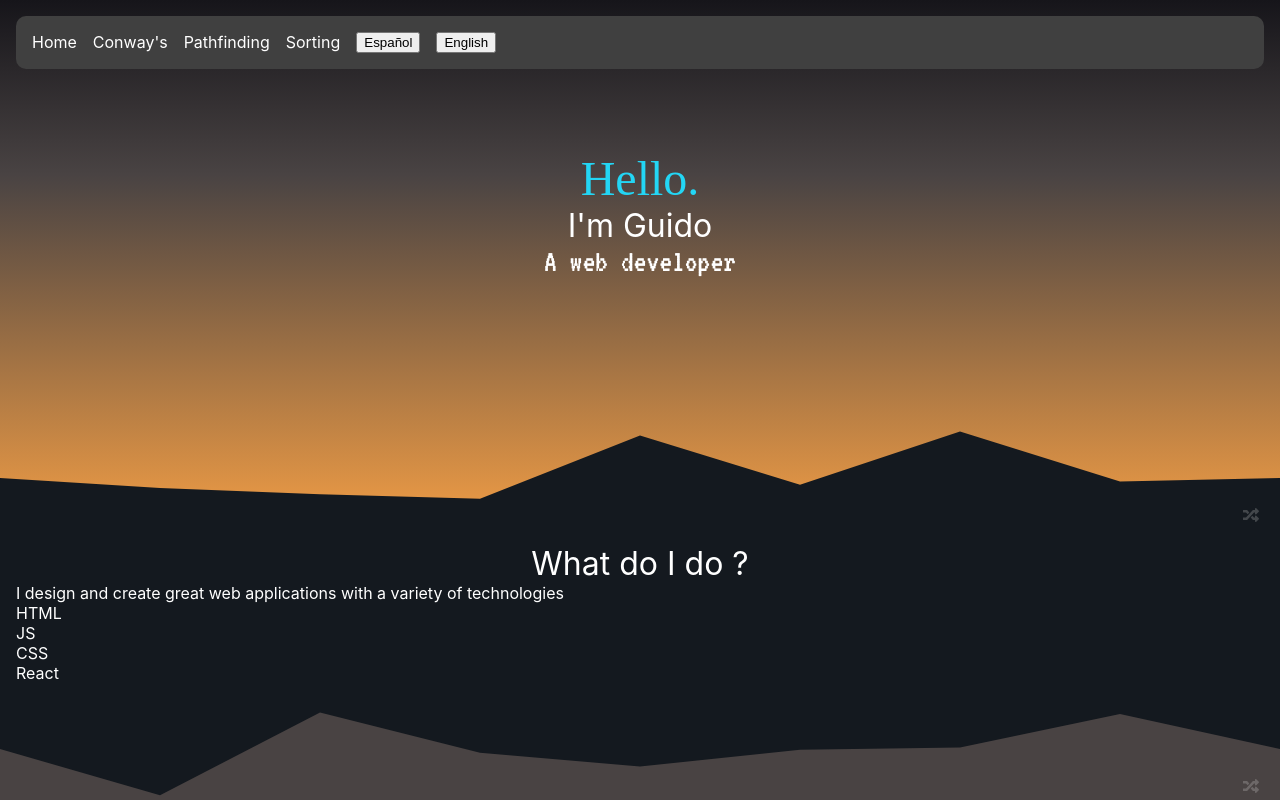
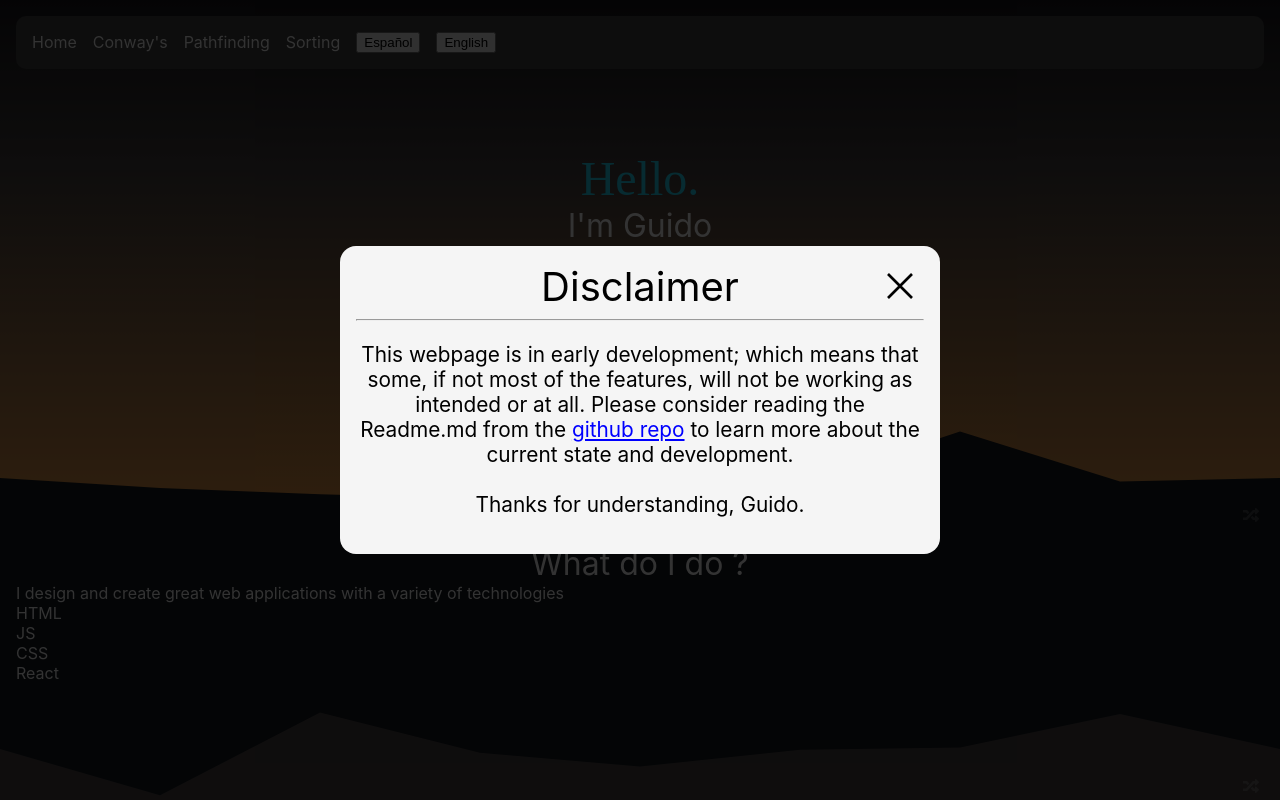
Before and after one commit to Takzzg/portfolio-v1, a Next.js app: page / in a window 1280 px wide. Shown: the top 800 px of the page. Built offline with nearby package versions, Linux system fonts and the light colour scheme; a web font is replaced by a local one.

Commit message:
basic disclaimer

```diff
--- a/components/Layout/Layout.module.scss
+++ b/components/Layout/Layout.module.scss
@@ -3,3 +3,53 @@
     flex-direction: column;
     align-items: stretch;
 }
+
+.disclaimerCont {
+    position: fixed;
+    top: 0;
+    z-index: 100;
+    width: 100%;
+    height: 100vh;
+    background-color: rgba($color: #000000, $alpha: 0.8);
+    display: flex;
+    align-items: center;
+    justify-content: center;
+
+    .disclaimer {
+        max-width: 600px;
+        color: black;
+        background-color: whitesmoke;
+        padding: 1rem;
+        border-radius: 1rem;
+        text-align: center;
+        position: relative;
+
+        .title {
+            font-size: 2.5rem;
+        }
+
+        .close {
+            font-size: 2rem;
+            position: absolute;
+            top: 0;
+            right: 0;
+            margin: 1rem;
+            padding: 0.5rem;
+            line-height: 0;
+            border-radius: 0.5rem;
+
+            &:hover {
+                background-color: rgba($color: #000000, $alpha: 0.2);
+            }
+        }
+
+        .body {
+            font-size: 1.3rem;
+
+            a {
+                color: blue;
+                text-decoration: underline;
+            }
+        }
+    }
+}
--- a/components/Layout/Layout.tsx
+++ b/components/Layout/Layout.tsx
@@ -1,4 +1,5 @@
-import { ReactNode } from "react"
+import { ReactNode, useState } from "react"
+import { GrClose } from "react-icons/gr"
 
 import Navbar from "./Navbar/Navbar"
 import Footer from "./Footer/Footer"
@@ -10,12 +11,51 @@ interface Props {
 }
 
 const Layout = ({ children }: Props) => {
+    const [showDisclaimer, setShowDisclaimer] = useState(true)
+
+    const handleCloseDisclaimer = () => {
+        setShowDisclaimer(false)
+    }
+
+    const Disclaimer = () => {
+        return (
+            <div className={styles.disclaimerCont}>
+                <div className={styles.disclaimer}>
+                    <span className={styles.title}>Disclaimer</span>
+                    <span
+                        className={styles.close}
+                        onClick={handleCloseDisclaimer}
+                    >
+                        <GrClose />
+                    </span>
+                    <hr />
+                    <p className={styles.body}>
+                        This webpage is in early development; which means that
+                        some, if not most of the features, will not be working
+                        as intended or at all. Please consider reading the
+                        Readme.md from the{" "}
+                        <a href="https://github.com/Takzzg/portfolio">
+                            github repo
+                        </a>{" "}
+                        to learn more about the current state and development.
+                        <br />
+                        <br />
+                        Thanks for understanding, Guido.
+                    </p>
+                </div>
+            </div>
+        )
+    }
+
     return (
-        <div className={styles.layout}>
-            <Navbar />
-            {children}
-            <Footer />
-        </div>
+        <>
+            {showDisclaimer && <Disclaimer />}
+            <div className={styles.layout}>
+                <Navbar />
+                {children}
+                <Footer />
+            </div>
+        </>
     )
 }
 
```
